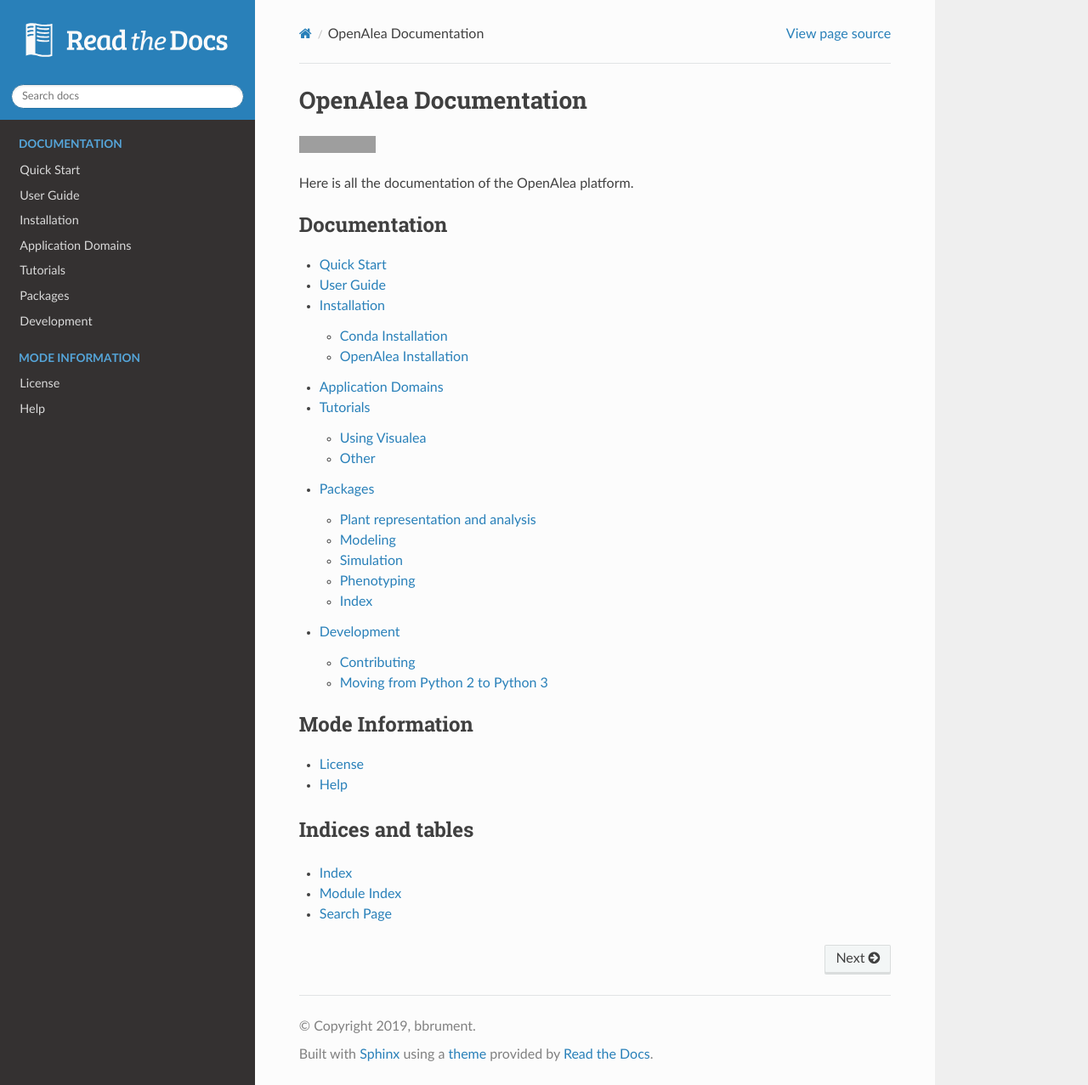
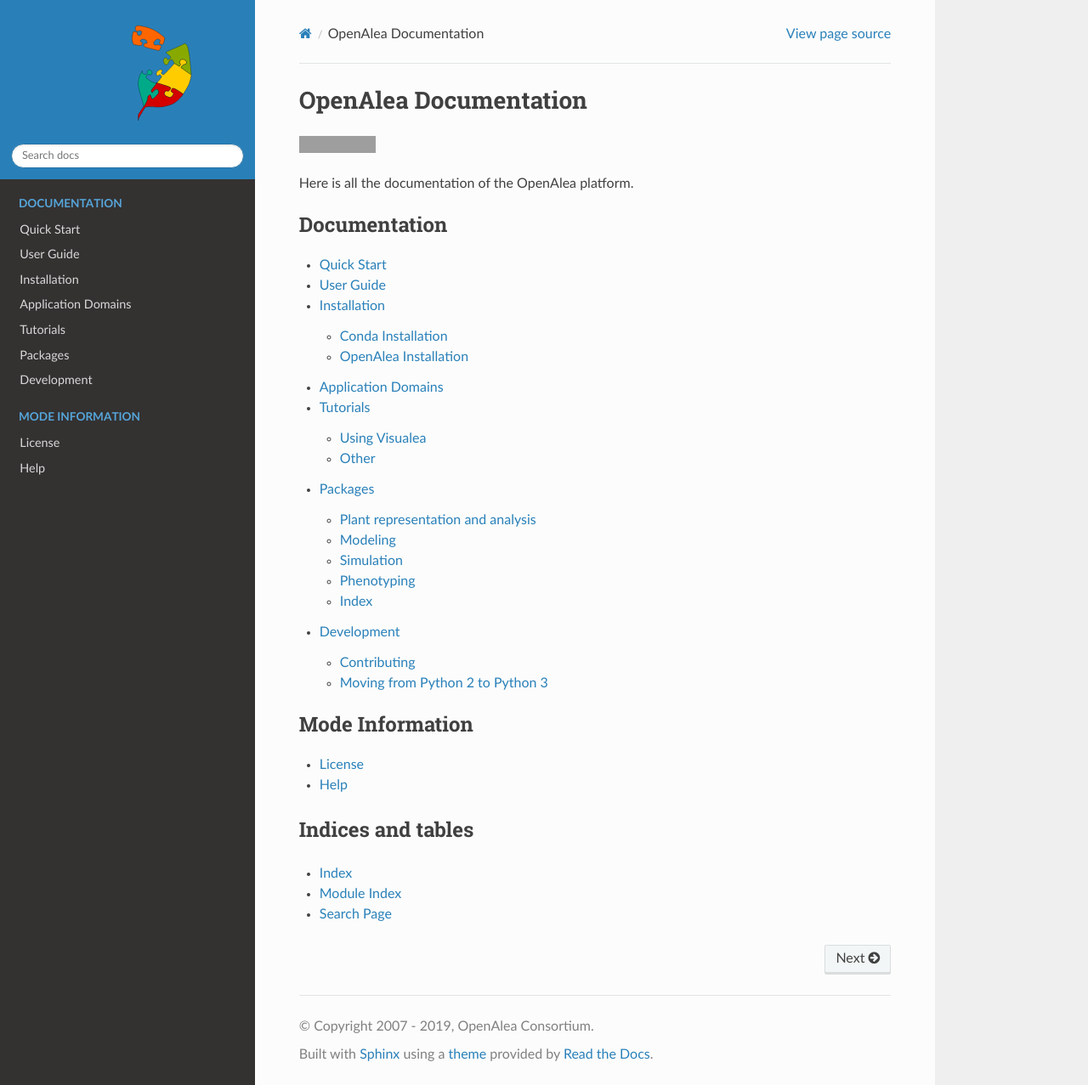
Before and after one commit to openalea/openalea.rtfd.io, a Sphinx documentation site: the page built from docs/index.rst, in a window 1280 px wide and 1277 px high. Shown: the whole window at 85% size. Built offline with Sphinx 7.4.7 and the Read the Docs theme 2.0.0, drawn with Linux system fonts in a browser that asks for light colours; grey boxes are pictures that could not be loaded.

Commit message:
Change Logo

```diff
--- a/docs/conf.py
+++ b/docs/conf.py
@@ -18,8 +18,8 @@
 # -- Project information -----------------------------------------------------
 
 project = 'OpenAlea'
-copyright = '2019, bbrument'
-author = 'bbrument'
+copyright = '2007 - 2019, OpenAlea Consortium'
+author = 'OpenAlea Consortium'
 
 # The full version, including alpha/beta/rc tags
 release = '1.0.0a'
@@ -60,7 +60,7 @@
 # relative to this directory. They are copied after the builtin static files,
 # so a file named "default.css" will overwrite the builtin "default.css".
 html_static_path = ['_static']
-html_logo = "_static/rtfd_logo.svg"
+html_logo = "_static/openalea_web.svg"
 html_show_sourcelink = True
 
 # Custom sidebar templates, must be a dictionary that maps document names
```
Also changed, not shown: docs/_static/openalea_web.svg (added).
